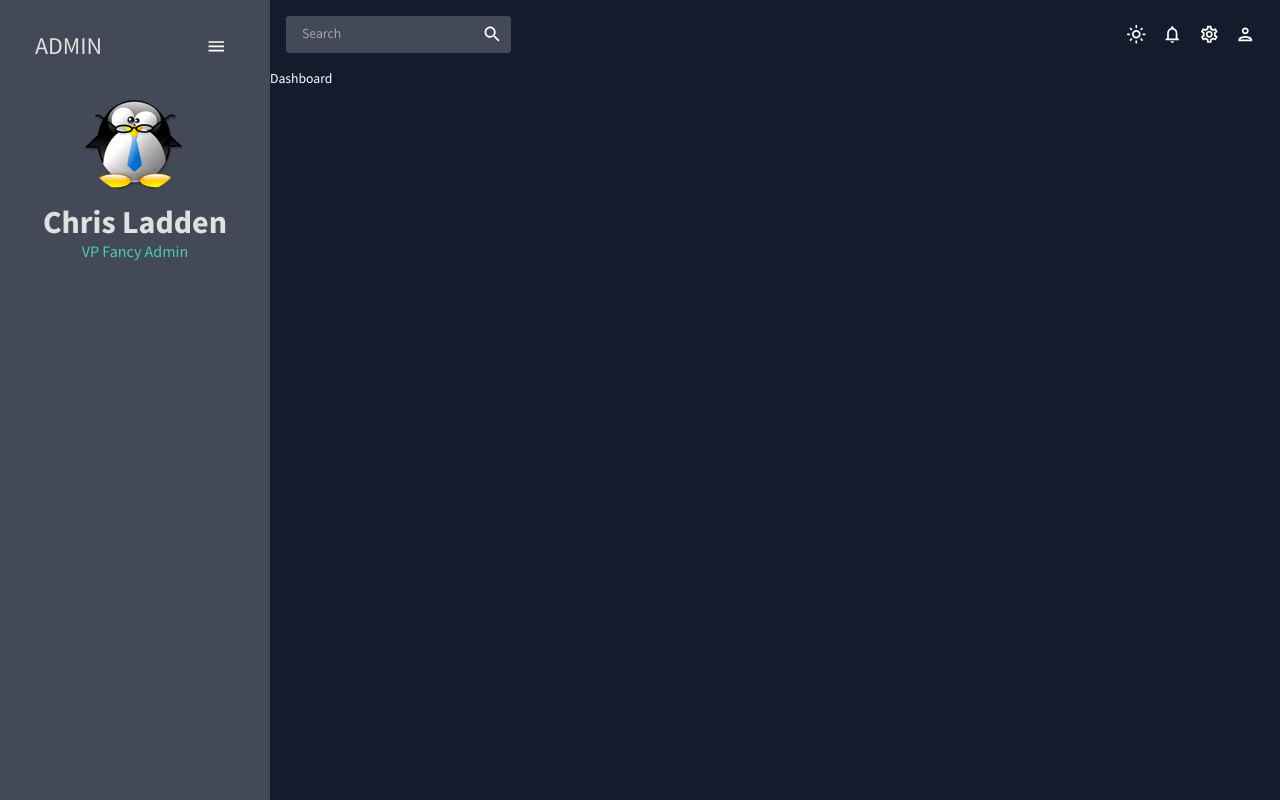
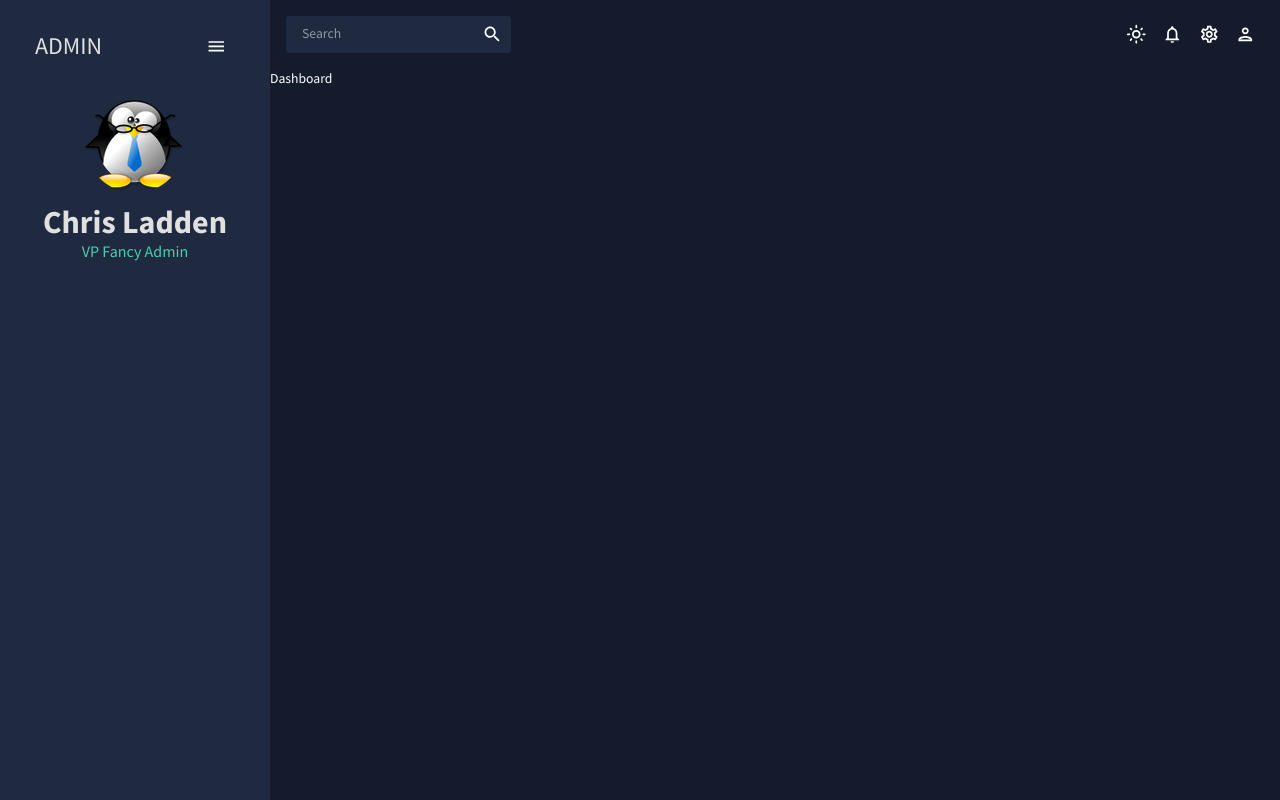
Before and after one commit to cladden77/react-admin-dashboard, a React (Create React App) app: page / in a window 1280 px wide. Built offline with nearby package versions, Linux system fonts and the light colour scheme.

Commit message:
fixed sidebar color

```diff
--- a/src/theme.js
+++ b/src/theme.js
@@ -21,7 +21,7 @@ export const tokens = (mode) => ({
             100: "#d0d1d5",
             200: "#a1a4ab",
             300: "#727681",
-            400: "#434957",
+            400: "#1F2A40",
             500: "#141b2d",
             600: "#101624",
             700: "#0c101b",
```
